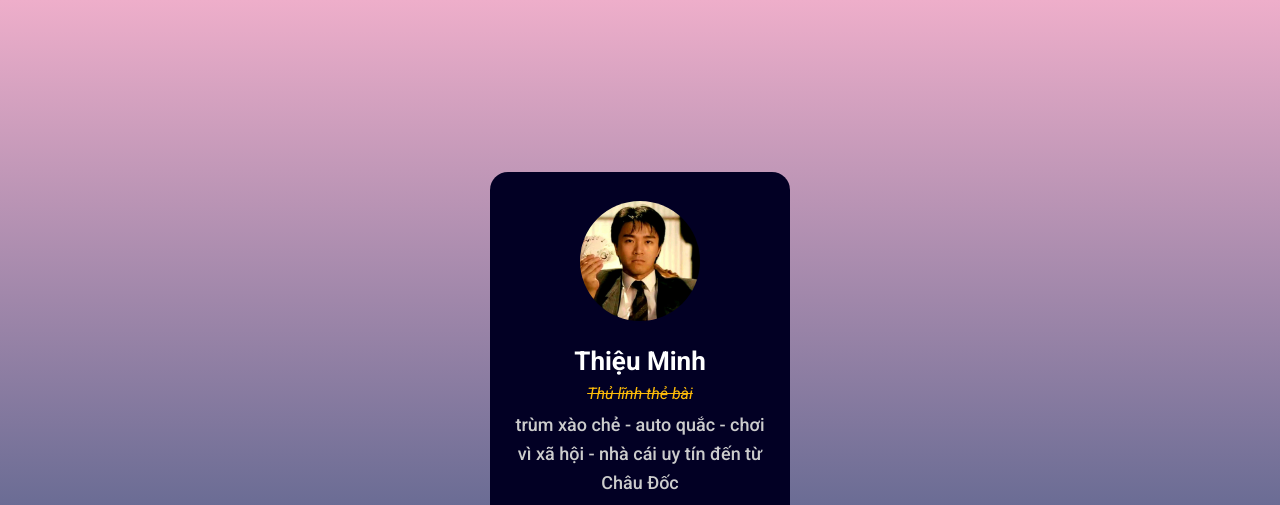
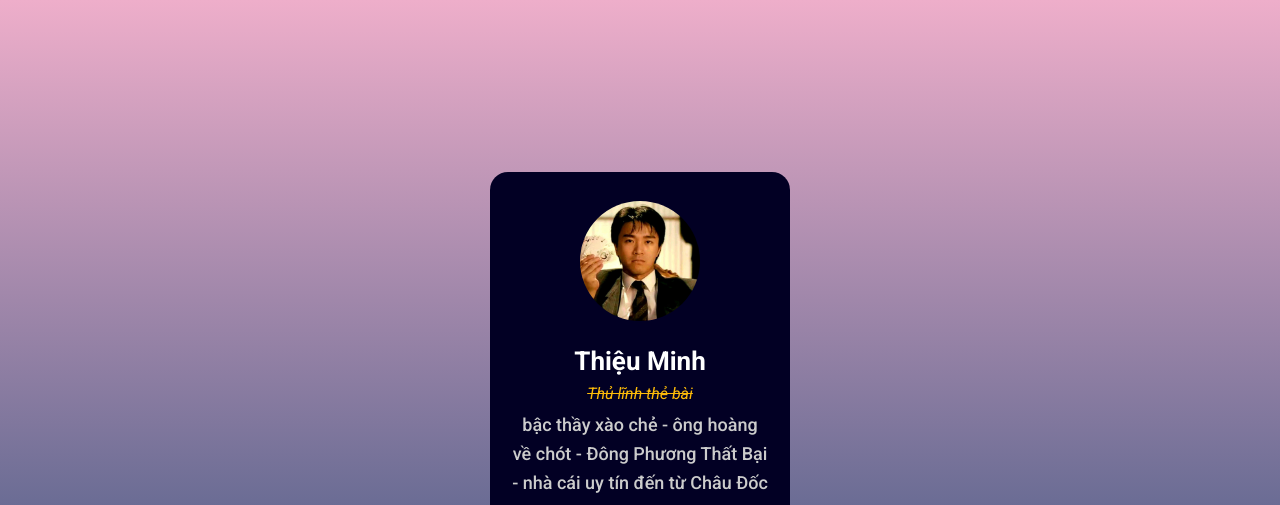
Before and after one commit to macthieuminh/nodemy-02, a plain HTML site: page index.html in a window 1280 px wide. Shown: the top 505 px of the page. Drawn offline with Linux system fonts and the light colour scheme.

```diff
--- a/index.html
+++ b/index.html
@@ -29,8 +29,8 @@
             <h2 class="name">Thiệu Minh</h2>
             <p class="title">Thủ lĩnh thẻ bài</p>
             <p class="skills">
-                trùm xào chẻ - auto quắc - chơi vì xã hội - nhà cái uy tín đến
-                từ Châu Đốc
+                bậc thầy xào chẻ - ông hoàng về chót - Đông Phương Thất Bại -
+                nhà cái uy tín đến từ Châu Đốc
             </p>
             <div class="social">
                 <a target="_blank" href="https://www.facebook.com/macthieuminh"
```
